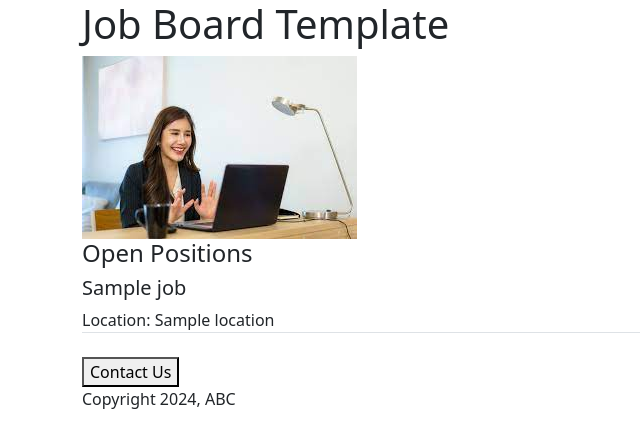
After one commit to KumudaSG/web-dev, a Flask app: template Career Page/templates/home.html in a window 1280 px wide. The commit adds this page. Shown: the top 448 px of the page, without its empty margins (0-640 px from the left). Run offline with Flask 3, Linux system fonts and the light colour scheme; the template is opened without the code that fills it: most values are stand-ins (such as "Sample title", 1, 10 or a date in 2020).

Commit message:
Better structure, added templating

```diff
--- a/Career Page/app.py
+++ b/Career Page/app.py
@@ -0,0 +1,39 @@
+from flask import Flask, render_template
+
+app = Flask(__name__)
+
+
+JOBS = [
+    {
+        'id':1,
+        'title':'Data Analyst Intern',
+        'location': 'Champaign, IL',
+        'salary': '$16 / hour'
+    },
+    {
+        'id': 2,
+        'title':'Software Engineering Intern',
+        'location': 'Champaign, IL',
+        'salary': '$17 / hour'
+    },
+    {
+        'id': 3,
+        'title':'Front-End Engineer',
+        'location': 'Champaign, IL',
+        'salary': '$18 / hour'
+    },
+    {
+        'id': 4,
+        'title':'Software Engineer',
+        'location': 'Champaign, IL',
+    }
+]
+@app.route('/')
+
+#passing in JOBS as an argument gives us access to it in the html
+def start_of_everything():
+    return render_template('home.html', jobs = JOBS)
+
+#setting host to this makes the website accessible to any IP address.
+if __name__ == '__main__':
+    app.run(host = '0.0.0.0',debug = True)
--- a/Career Page/templates/index.html
+++ b/Career Page/templates/apply.html
@@ -3,7 +3,7 @@
 <head>
     <meta charset="UTF-8">
     <meta name="viewport" content="width=device-width, initial-scale=1.0">
-    <title></title>
+    <title>Application</title>
 </head>
 <body>
 
--- /dev/null
+++ b/Career Page/templates/home.html
@@ -0,0 +1,32 @@
+<!DOCTYPE html>
+<html lang="en">
+<head>
+    <!--Project mainly to learn how to work with database connection, flask and bootstrap-->
+    <meta charset="UTF-8">
+    <meta name="viewport" content="width=device-width, initial-scale=1.0">
+    <link href="https://cdn.jsdelivr.net/npm/bootstrap@5.3.2/dist/css/bootstrap.min.css" rel="stylesheet" integrity="sha384-T3c6CoIi6uLrA9TneNEoa7RxnatzjcDSCmG1MXxSR1GAsXEV/Dwwykc2MPK8M2HN" crossorigin="anonymous">
+    <title> Job Board</title>
+</head>
+<body>
+    <!--Need to do more work on bootstrap and structuring-->
+    <div class = 'container'>
+        <div>
+            <h1> Job Board Template</h1>
+            <img src = '../static/images/interview.jpg'>
+            <section>
+                <h4> Open Positions</h4>
+                <div>
+                    {% for job in jobs %}
+                        {% include 'jobs.html' %}
+                    {% endfor %}
+                </div>
+            </section>
+        </div>
+        <br>
+        <div>
+            <button>Contact Us</button>
+            <p> Copyright 2024, ABC</p>
+        </div>
+    </div>
+</body>
+</html>
--- /dev/null
+++ b/Career Page/templates/jobs.html
@@ -0,0 +1,12 @@
+<!--Making a separate html page to facilitate multiple places where we might have to use this info-->
+<div class = 'border-bottom'>
+    <h5>{{ job['title']}}</h4>
+    <div>
+        Location: {{ job['location']}}
+    </div>
+    {% if 'salary' in job %}
+    <div>
+        Salary: {{ job['salary']}}
+    </div>
+    {% endif %}
+</div>
```
Also changed, not shown: Career Page/static/images/interview.jpg (added).
